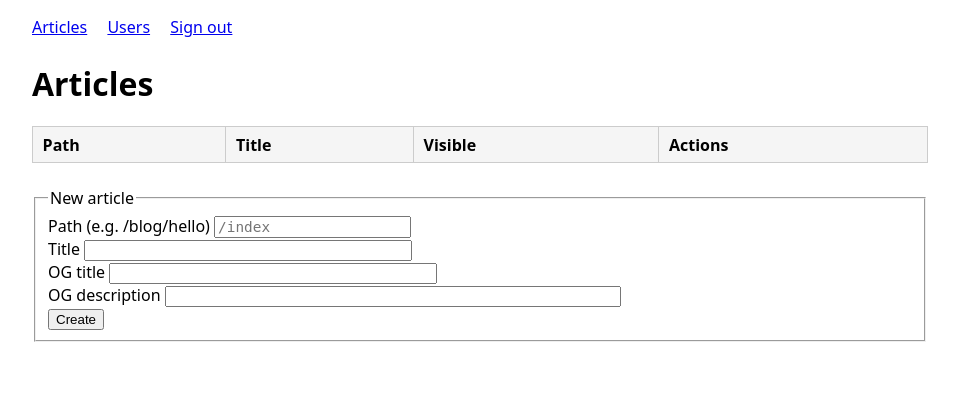
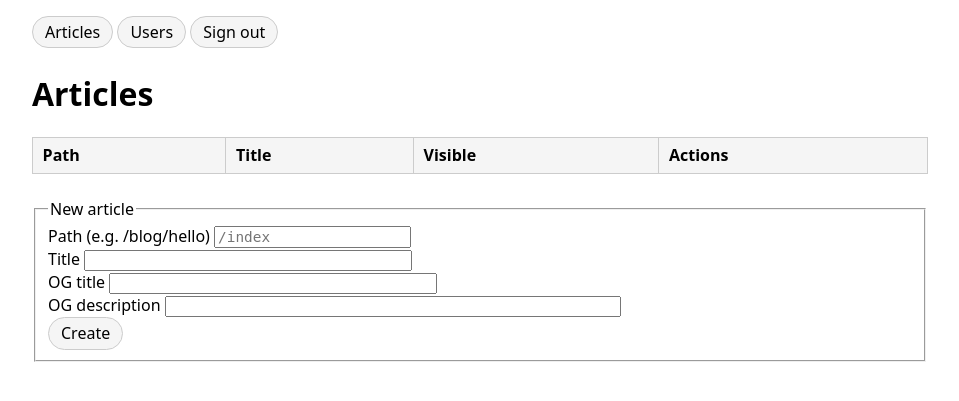
Before and after one commit to verstka/demo-python, a FastAPI app: page /cms/articles in a window 1280 px wide. Shown: the top 401 px of the page, without its empty margins (0-959 px from the left). Run offline with FastAPI, Linux system fonts and the light colour scheme; data that the repository does not hold is empty.

Commit message:
beautify

```diff
--- a/app/templates/cms/articles.html.j2
+++ b/app/templates/cms/articles.html.j2
@@ -7,6 +7,36 @@
     th { background: #f5f5f5; }
     .mono { font-family: ui-monospace, monospace; font-size: 0.9rem; }
     .row { display: flex; gap: 0.5rem; flex-wrap: wrap; align-items: center; }
+    nav a,
+    .row a,
+    .row button,
+    td form button,
+    fieldset form button {
+      display: inline-block;
+      padding: 0.35rem 0.75rem;
+      border: 1px solid #ccc;
+      border-radius: 9999px;
+      background: #f5f5f5;
+      color: inherit;
+      font: inherit;
+      line-height: 1.2;
+      text-decoration: none;
+      cursor: pointer;
+      appearance: none;
+      margin: 0;
+    }
+    nav a:hover,
+    .row a:hover,
+    .row button:hover,
+    td form button:hover,
+    fieldset form button:hover {
+      background: #e8e8e8;
+    }
+    .row button:active,
+    td form button:active,
+    fieldset form button:active {
+      background: #ddd;
+    }
   </style>
 {% endblock %}
 {% block content %}
```
